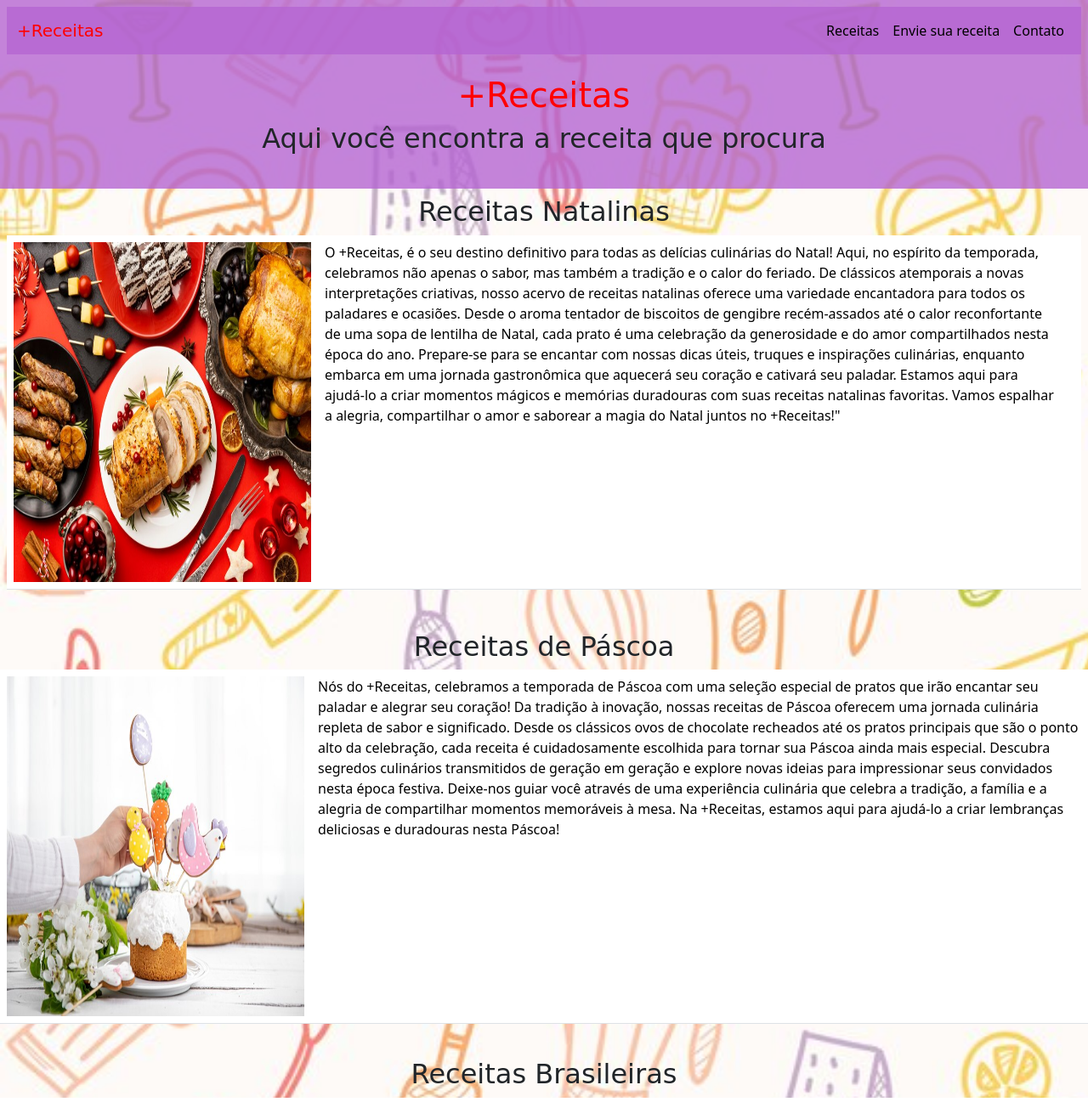
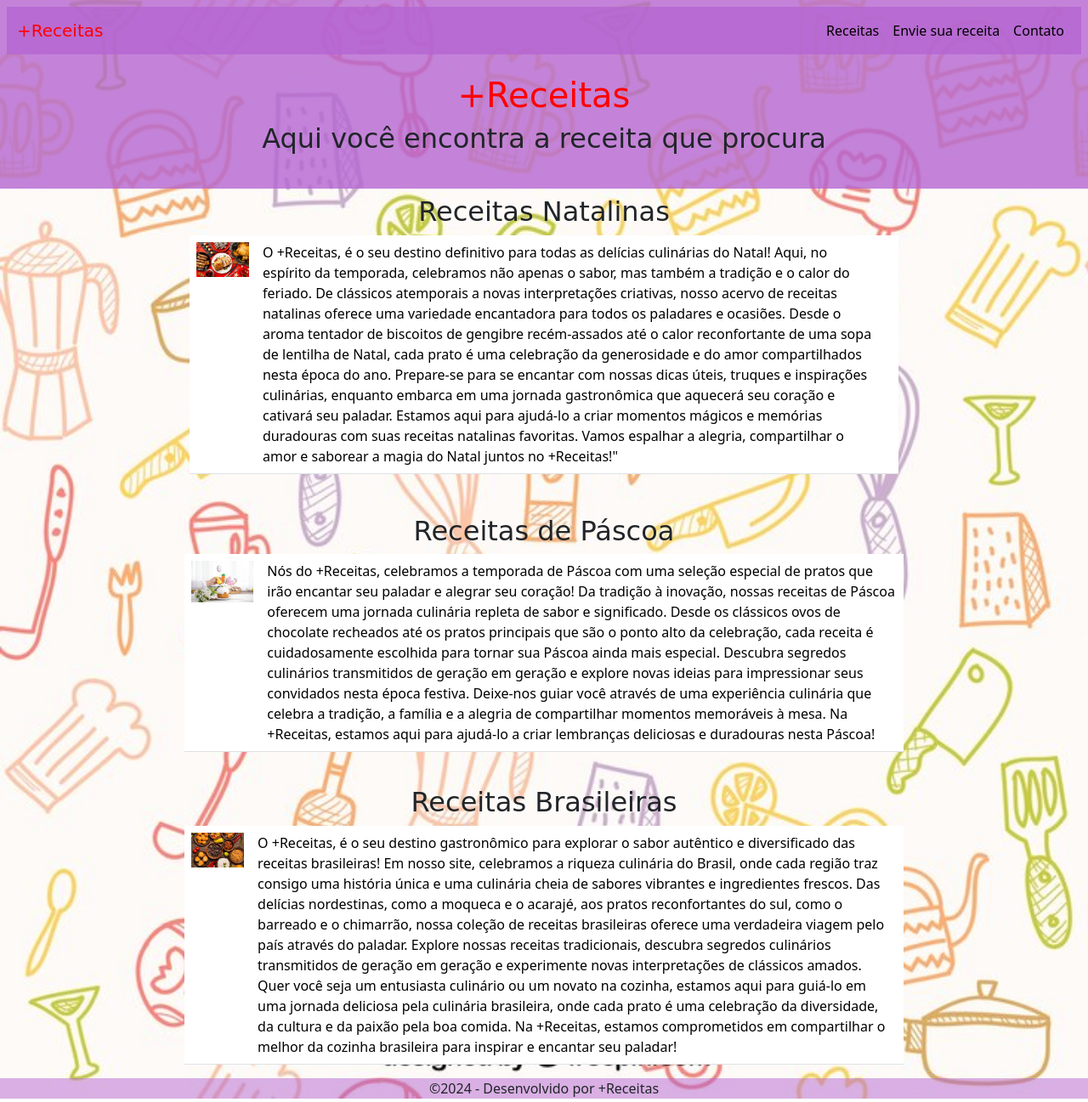
Before and after one commit to BeatrizMonteiro95/Atividadepratica2, a plain HTML site: page index.html in a window 1280 px wide. Shown: the top 1297 px of the page at 85% size. Drawn offline with nearby package versions, Linux system fonts and the light colour scheme.

Commit message:
Update index.html

```diff
--- a/index.html
+++ b/index.html
@@ -44,6 +44,8 @@
     </header>
 
     <section class="container-fluid p-2 bg-image text-body">
+        <div class="row justify-content-center">
+            <div class="col-lg-8">
                 <table class="table table-opaque">
                     <tbody>
                       <tr>
@@ -51,45 +53,55 @@
                       </tr>
                       <tr>
                         <td>
-                    <img width="350" height="400" src="imagenssite/natal.jpg" alt="Mesa com comidas natalinas">
+                            <img class="img-fluid" src="imagenssite/natal.jpg" alt="Mesa com comidas natalinas">
                         </td>
                         <td class="natal">O +Receitas, é o seu destino definitivo para todas as delícias culinárias do Natal! Aqui, no espírito da temporada, celebramos não apenas o sabor, mas também a tradição e o calor do feriado. De clássicos atemporais a novas interpretações criativas, nosso acervo de receitas natalinas oferece uma variedade encantadora para todos os paladares e ocasiões. Desde o aroma tentador de biscoitos de gengibre recém-assados até o calor reconfortante de uma sopa de lentilha de Natal, cada prato é uma celebração da generosidade e do amor compartilhados nesta época do ano. Prepare-se para se encantar com nossas dicas úteis, truques e inspirações culinárias, enquanto embarca em uma jornada gastronômica que aquecerá seu coração e cativará seu paladar. Estamos aqui para ajudá-lo a criar momentos mágicos e memórias duradouras com suas receitas natalinas favoritas. Vamos espalhar a alegria, compartilhar o amor e saborear a magia do Natal juntos no +Receitas!"</td>
                         <td></td>
                       </tr>
                     </tbody>
                   </table>
+            </div>
+        </div>
     </section>
 
     <br>
 
     <section>
+        <div class="row justify-content-center">
+            <div class="col-lg-8">
                 <h2 class="text-center"> Receitas de Páscoa</h2>
                 <table class="table table-opaque">
                     <tr>
                         <td>
-                    <img width="350" height="400" src="imagenssite/pascoa.jpg" alt="Bolo pascoal com pirulitos decorados">
+                            <img class="img-fluid" src="imagenssite/pascoa.jpg" alt="Bolo pascoal com pirulitos decorados">
                         </td>
                         <td>
                             Nós do +Receitas, celebramos a temporada de Páscoa com uma seleção especial de pratos que irão encantar seu paladar e alegrar seu coração! Da tradição à inovação, nossas receitas de Páscoa oferecem uma jornada culinária repleta de sabor e significado. Desde os clássicos ovos de chocolate recheados até os pratos principais que são o ponto alto da celebração, cada receita é cuidadosamente escolhida para tornar sua Páscoa ainda mais especial. Descubra segredos culinários transmitidos de geração em geração e explore novas ideias para impressionar seus convidados nesta época festiva. Deixe-nos guiar você através de uma experiência culinária que celebra a tradição, a família e a alegria de compartilhar momentos memoráveis à mesa. Na +Receitas, estamos aqui para ajudá-lo a criar lembranças deliciosas e duradouras nesta Páscoa!
                         </td>
                     </tr>
                 </table>
+            </div>
+        </div>
     </section>
 
     <br>
 
     <section>
+        <div class="row justify-content-center">
+            <div class="col-lg-8">
                 <h2 class="text-center"> Receitas Brasileiras </h2>
                 <table class="table table-opaque">
                     <tr>
                         <td>
-                    <img width="350" height="400" src="imagenssite/brasileiras.jpg" alt="Mesa com vários pratos típicos brasileiros">
+                            <img class="img-fluid" src="imagenssite/brasileiras.jpg" alt="Mesa com vários pratos típicos brasileiros">
                         </td>
                         <td>
                             O +Receitas, é o seu destino gastronômico para explorar o sabor autêntico e diversificado das receitas brasileiras! Em nosso site, celebramos a riqueza culinária do Brasil, onde cada região traz consigo uma história única e uma culinária cheia de sabores vibrantes e ingredientes frescos. Das delícias nordestinas, como a moqueca e o acarajé, aos pratos reconfortantes do sul, como o barreado e o chimarrão, nossa coleção de receitas brasileiras oferece uma verdadeira viagem pelo país através do paladar. Explore nossas receitas tradicionais, descubra segredos culinários transmitidos de geração em geração e experimente novas interpretações de clássicos amados. Quer você seja um entusiasta culinário ou um novato na cozinha, estamos aqui para guiá-lo em uma jornada deliciosa pela culinária brasileira, onde cada prato é uma celebração da diversidade, da cultura e da paixão pela boa comida. Na +Receitas, estamos comprometidos em compartilhar o melhor da cozinha brasileira para inspirar e encantar seu paladar!
                         </td>
                     </tr>
                 </table>
+            </div>
+        </div>
     </section>
     <footer class="text-center bg-lilac-transparent">
         &copy;2024 - Desenvolvido por +Receitas
```
Lines whose indentation alone changed are shown as unchanged.
